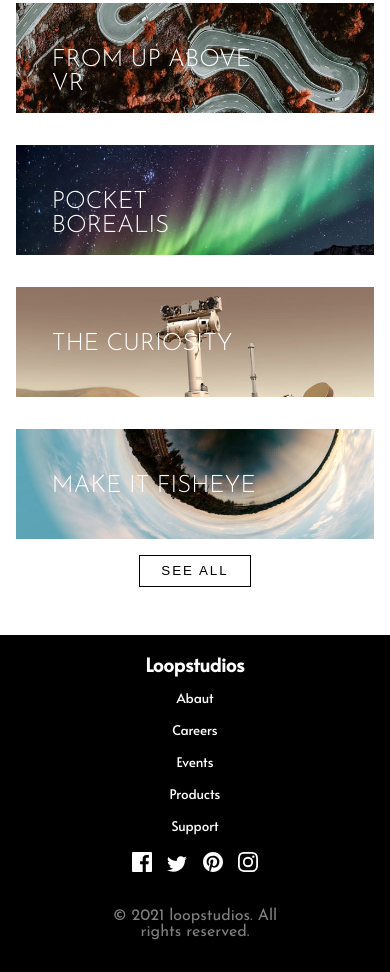
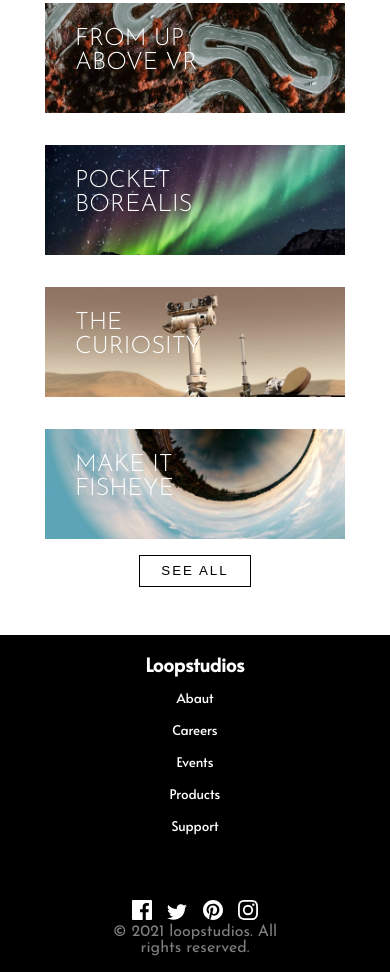
Before and after one commit to Yago14/loopStudios, a plain HTML site: page index.html in a window 390 px wide. Shown: the part 2039-3011 px from the top of the page. Drawn offline with Linux system fonts and the light colour scheme.

Commit message:
ajustando media com disply mobile

```diff
--- a/Style/Responsive.css
+++ b/Style/Responsive.css
@@ -50,6 +50,7 @@
             --preto : black;
             --branco: #fff;
       }
+
       .header{
             padding: 0 2rem;
             background-image: url("../images/mobile/image-hero.jpg");
@@ -159,6 +160,7 @@
             --preto : black;
             --branco: #fff;
       }
+
       .tamb {
             max-height: 200px;
       }
@@ -192,6 +194,9 @@
      .navLinkMobile li a{
       font-size: 19pt;
      }
+     .footer .social p{
+      margin:  0 0 1rem 0;
+     }
 
 
 
--- a/Style/Style.css
+++ b/Style/Style.css
@@ -170,7 +170,9 @@ body{
 .card img{
       height: max-content;
       width: 100%;
-      object-fit: contain;
+      height: 100%;
+
+
 
 }
 .card h4{
```
